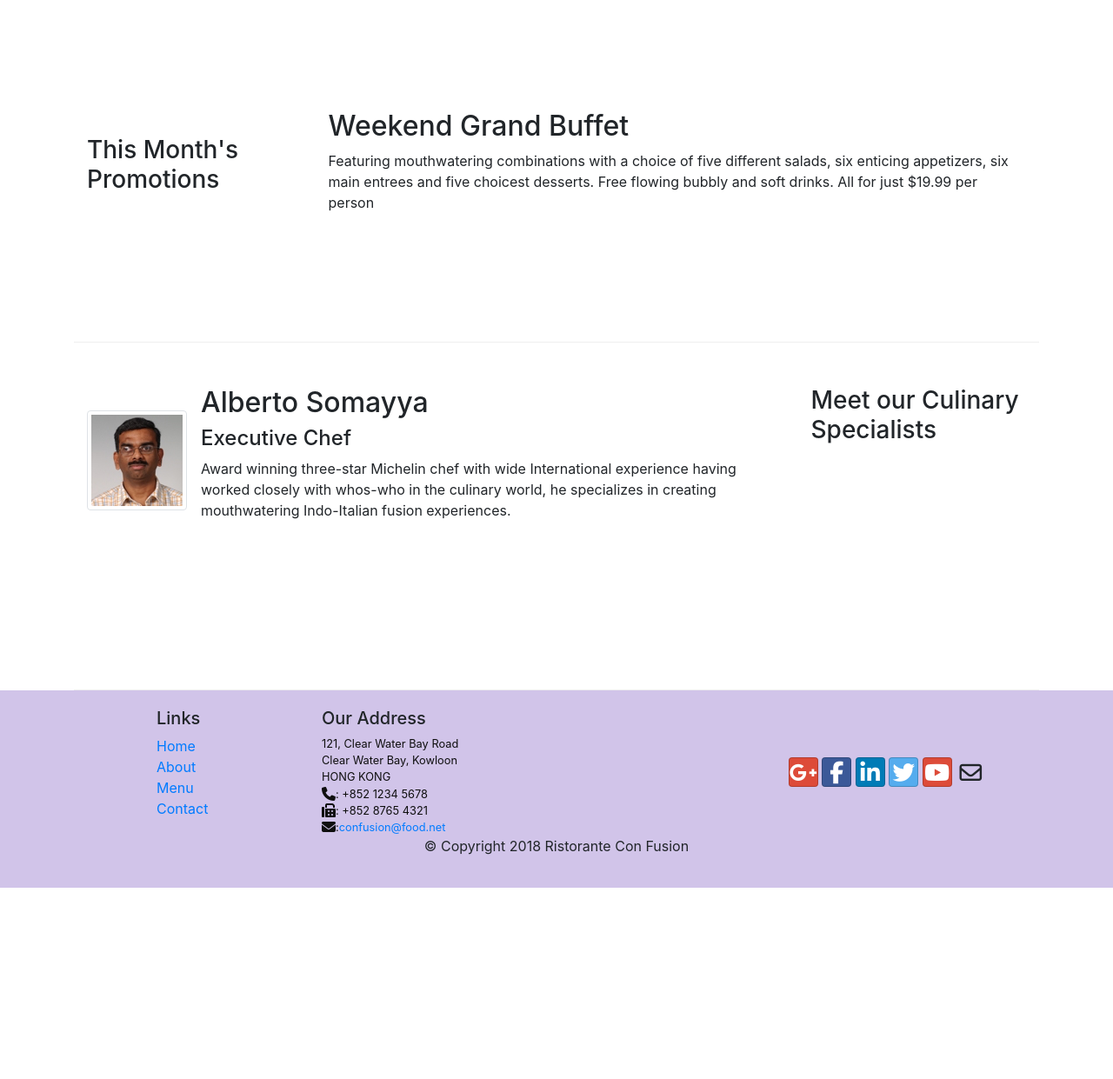
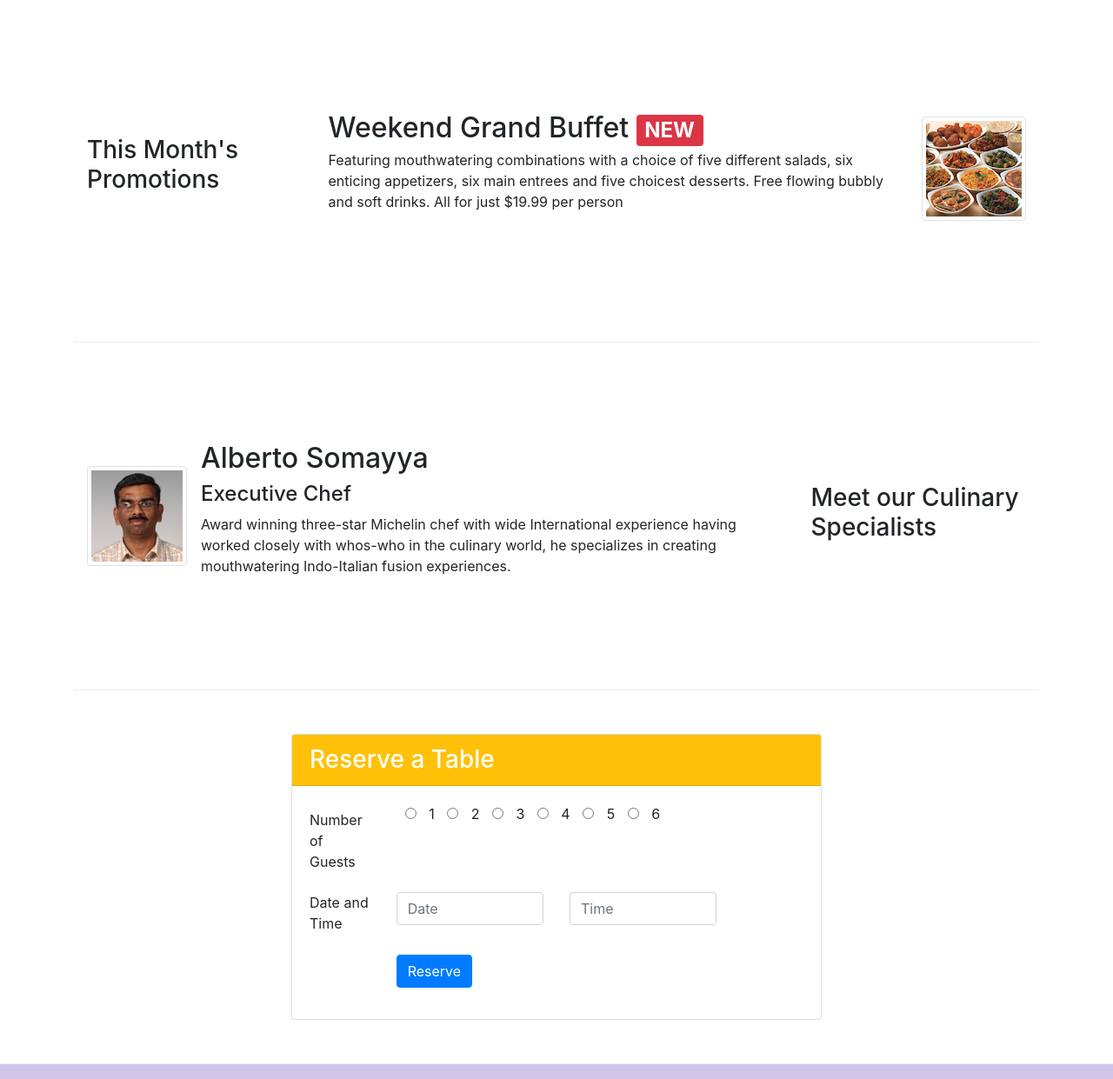
Before and after one commit to nehal5913/test1, a website: page index.html in a window 1280 px wide. Shown: the part 740-1981 px from the top of the page at 87% size. Before the commit the page ends 1761 px from the top, so only its background shows below. Drawn offline with nearby package versions, Linux system fonts and the light colour scheme.

Commit message:
assignment 2

```diff
--- a/css/styles.css
+++ b/css/styles.css
@@ -35,3 +35,6 @@ body{
 .navbar-dark {
      background-color: #512DA8;
 }
+input[type="radio"]{
+  margin: 0 10px 0 10px;
+}
--- a/index.html
+++ b/index.html
@@ -41,8 +41,13 @@
                     <h1>Ristorante con Fusion</h1>
                     <p>We take inspiration from the World's best cuisines, and create a unique fusion experience. Our lipsmacking creations will tickle your culinary senses!</p>
                 </div>
-                <div class="col-12 col-sm align-self-center">
+                <div class="col-12 col-sm-3 align-self-center">
                     <img src="img/logo.png" class="img-fluid">
+                </div>
+                <div class="col-12 col-sm-3">
+                    <div>
+                        <a href="#reserve" class="btn btn-lg btn-block btn-warning" role="button">Reserve Table</a>
+                    </div>
                 </div>
             </div>
         </div>
@@ -55,10 +60,9 @@
             </div>
             <div class="col col-sm order-sm-first col-md">
                 <div class="media">
-                    <img class="d-flex mr-3 img-thumbnail align-self-center"
-                            src="img/uthappizza.png" alt="Uthappizza">
+                    <img class="d-flex mr-3 img-thumbnail align-self-center" src="img/uthappizza.png" alt="Uthappizza">
                     <div class="media-body">
-                        <h2 class="mt-0">Uthappizza<span class="badge badge-danger">HOT</span><span class="badge badge-pill badge-secondary">$4.99</span></h2>
+                        <h2 class="mt-0">Uthappizza <span class="badge badge-danger">HOT</span> <span class="badge badge-pill badge-secondary">$4.99</span></h2>
                         <p class="d-none d-sm-block">A unique combination of Indian Uthappam (pancake) and
                             Italian pizza, topped with Cerignola olives, ripe vine
                             cherry tomatoes, Vidalia onion, Guntur chillies and
@@ -75,12 +79,17 @@
                 <h3>This Month's Promotions</h3>
             </div>
             <div class="col col-sm col-md">
-                <h2>Weekend Grand Buffet</h2>
-                <p>Featuring mouthwatering combinations with a choice of five different salads, six enticing appetizers, six main entrees and five choicest desserts. Free flowing bubbly and soft drinks. All for just $19.99 per person </p>
+                <div class="media">
+                <div class="media-body">
+                        <h2 class="mt-0 mb-1">Weekend Grand Buffet <span class="badge badge-danger">NEW</span></h2>
+                        <p class="d-none d-sm-block">Featuring mouthwatering combinations with a choice of five different salads, six enticing appetizers, six main entrees and five choicest desserts. Free flowing bubbly and soft drinks. All for just $19.99 per person </p>
+                </div>
+                        <img class="d-flex ml-3 img-thumbnail align-self-center" src="img/buffet.png" alt="Uthappizza">
+
+                </div>
             </div>
         </div>
-
-        <div class="row row-content">
+        <div class="row row-content align-items-center">
             <div class="col-12 col-sm-4 order-sm-last col-md-3">
                 <h3>Meet our Culinary Specialists</h3>
             </div>
@@ -100,6 +109,54 @@
                 </div>
 
             </div>
+        </div>
+    </div>
+    <div class="row row-content">
+        <div class="col-12 col-sm-3">
+
+        </div>
+        <div class="col-12 col-sm-6" id="reserve">
+            <div class="card">
+                <h3 class="card-header bg-warning text-white">Reserve a Table</h3>
+                    <div class="card-body">
+                        <form>
+                            <div class="form-group row">
+                            <label class="col-sm-2 col-form-label">Number<br>of Guests</label>
+                            <div class="col-md-10">
+                                <input type="radio" id="1" name="number" value="1">
+                                <label for="male">1</label>
+                                <input type="radio" id="2" name="number" value="2">
+                                <label for="male">2</label>
+                                <input type="radio" id="3" name="number" value="3">
+                                <label for="male">3</label>
+                                <input type="radio" id="4" name="number" value="4">
+                                <label for="male">4</label>
+                                <input type="radio" id="5" name="number" value="5">
+                                <label for="male">5</label>
+                                <input type="radio" id="6" name="number" value="6">
+                                <label for="male">6</label>
+                            </div>
+                            </div>
+                            <div class="form-group row">
+                                <label for="dateandtime" class="col-md-2">Date and<br>Time</label>
+                                <div class="col-md-4">
+                                    <input type="text" class="form-control" id="date" name="date" placeholder="Date">
+                                </div>
+                                <div class="col-md-4">
+                                    <input type="text" class="form-control" id="time" name="date" placeholder="Time">
+                                </div>
+                            </div>
+                            <div class="form-group row">
+                                <div class="offset-md-2 col-md-10">
+                                    <button type="submit" class="btn btn-primary">Reserve</button>
+                                </div>
+                            </div>
+                        </form>
+                    </div>
+            </div>
+        </div>
+        <div class="col-12 col-sm-3">
+
         </div>
     </div>
 
```
